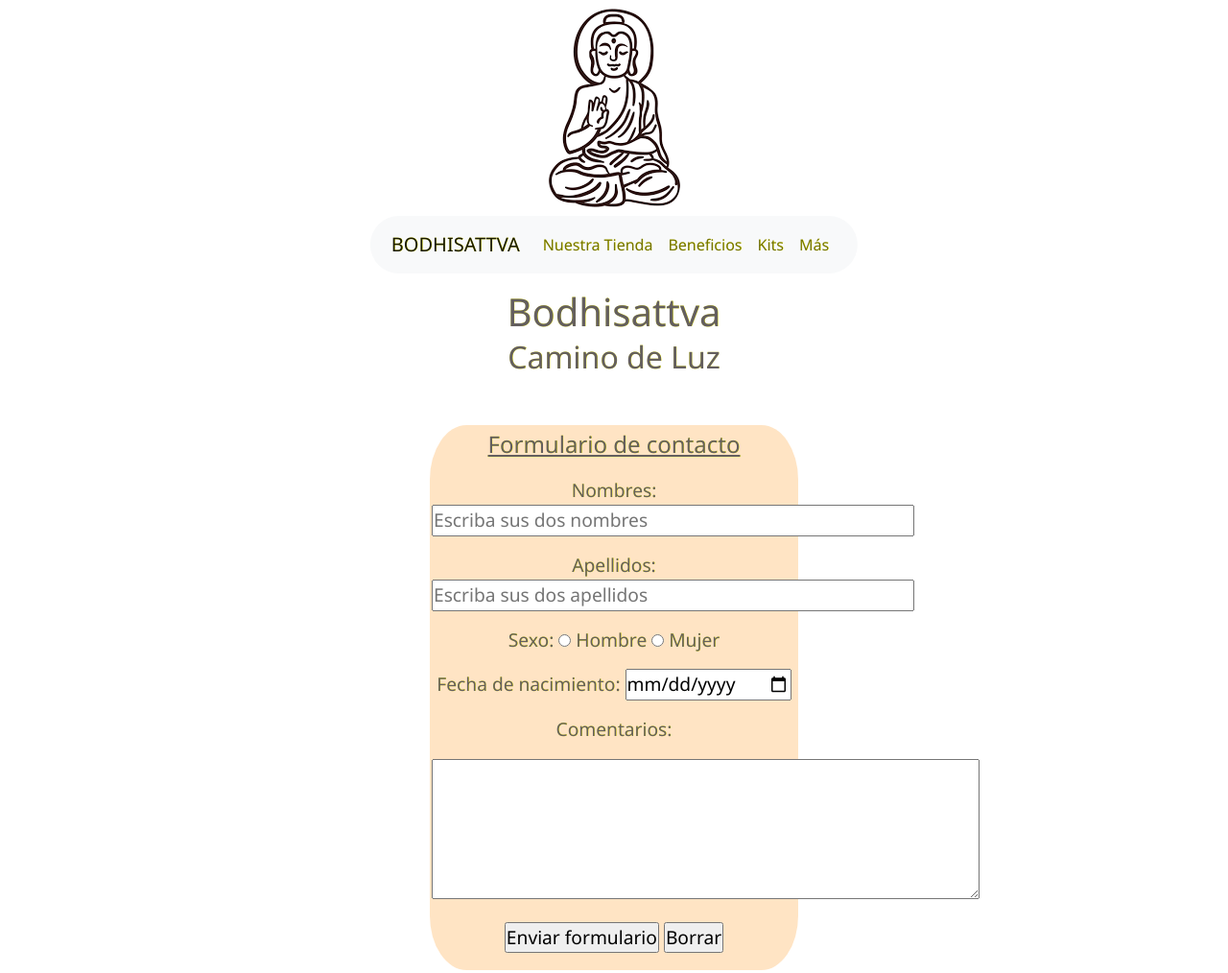
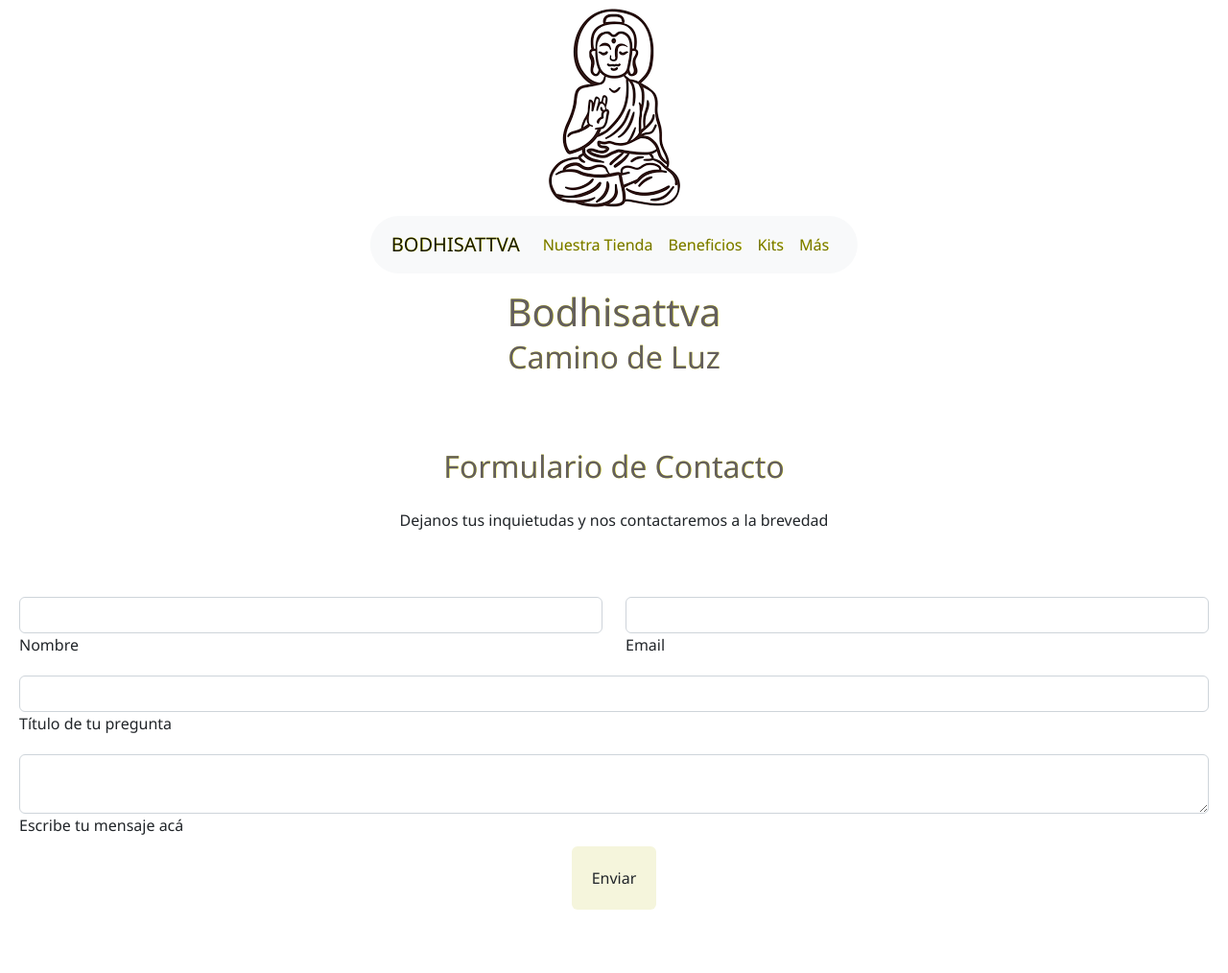
Before and after one commit to CoderNewbie009/EntregaGit, a plain HTML site: page pages/contacto.html in a window 1280 px wide. Shown: the top 1014 px of the page at 96% size. Drawn offline with nearby package versions, Linux system fonts and the light colour scheme.

Commit message:
form de contacto

```diff
--- a/css/styles_contacto.css
+++ b/css/styles_contacto.css
@@ -34,28 +34,6 @@ h2{
     font-style: normal;
     text-shadow: 0.2px 0.2px 0.2px yellow;
 }
-.formulario{
-    background-color: bisque;
-    border-radius: 10%;
-    margin: 0rem 28rem 0rem 28rem;
-}
-.text-f{
-    font-size:larger;
-    background-color: transparent;
-    color: rgb(100, 95, 95);
-    text-align: center;
-    font-style: normal;
-    text-shadow: 0.2px 0.2px 0.2px yellow;
-}
-#text-f2{
-    font-size:x-large;
-    text-decoration: underline;
-    background-color: transparent;
-    color: rgb(100, 95, 95);
-    text-align: center;
-    font-style: normal;
-    text-shadow: 0.2px 0.2px 0.2px yellow;
-}
     /* estilos de la Menu */
 .navbar.navbar-expand-lg.bg-light{
 padding: 10px;
@@ -65,10 +43,6 @@ h2{
 border-radius: 2rem;
 text-shadow: 0.2px 0.2px 0.2px yellow;
 z-index: 1;
-    }
-.formulario{
-    padding: 2px;
-    text-align: center;
 }
 .footer{
 padding-top: 10px;
@@ -90,7 +64,11 @@ h2{
 text-align: center;
 }
 .row{
-    color: yellow;
-    font-size: 27px;
+font-size: 16px;
 padding: 10px;
+justify-content: center;
 }
+.btn{
+background-color: beige;
+padding: 20px;
+}
--- a/pages/contacto.html
+++ b/pages/contacto.html
@@ -73,28 +73,83 @@
     -->
  <br><br>
 
- <form class="formulario">
-  <div  class="text-f">
-    <p id="text-f2">Formulario de contacto</p>
-    <p>Nombres:
-      <input type="text" name="nombre" size="40" placeholder="Escriba sus dos nombres">
-    </p>
-      <p>Apellidos:
-        <input type="text" name="apellidos" size="40" placeholder="Escriba sus dos apellidos">
-      </p>
-      <p>Sexo:
-        <input type="radio" name="hm" value="h"> Hombre
-        <input type="radio" name="hm" value="m"> Mujer
-      </p>
-      <p>Fecha de nacimiento: <input type="date" name="fecha"></p>
-    <p>Comentarios:</p>
-      <p><textarea name="texto" rows="5" cols="50"></textarea></p>
-      <p>
-    <input type="submit" value="Enviar formulario">
-    <input type="reset" value="Borrar">
-  </p>
-</div>
-</form>
+<!--Section: Contact v.2-->
+<section class="mb-4">
+
+  <!--Section heading-->
+  <h2 class="h1-responsive font-weight-bold text-center my-4">Formulario de Contacto</h2>
+  <!--Section description-->
+  <p class="text-center w-responsive mx-auto mb-5">Dejanos tus inquietudas y nos contactaremos a la brevedad</p>
+
+  <div class="row">
+
+      <!--Grid column-->
+      <div class="col-md-12 mb-md-0 mb-5">
+          <form id="contact-form" name="contact-form" action="mail.php" method="POST">
+
+              <!--Grid row-->
+              <div class="row">
+
+                  <!--Grid column-->
+                  <div class="col-md-6">
+                      <div class="md-form mb-0">
+                          <input type="text" id="name" name="name" class="form-control">
+                          <label for="name" class="">Nombre</label>
+                      </div>
+                  </div>
+                  <!--Grid column-->
+
+                  <!--Grid column-->
+                  <div class="col-md-6">
+                      <div class="md-form mb-0">
+                          <input type="text" id="email" name="email" class="form-control">
+                          <label for="email" class="">Email</label>
+                      </div>
+                  </div>
+                  <!--Grid column-->
+
+              </div>
+              <!--Grid row-->
+
+              <!--Grid row-->
+              <div class="row">
+                  <div class="col-md-12">
+                      <div class="md-form mb-0">
+                          <input type="text" id="subject" name="subject" class="form-control">
+                          <label for="subject" class="">Título de tu pregunta</label>
+                      </div>
+                  </div>
+              </div>
+              <!--Grid row-->
+
+              <!--Grid row-->
+              <div class="row">
+
+                  <!--Grid column-->
+                  <div class="col-md-12">
+
+                      <div class="md-form">
+                          <textarea type="text" id="message" name="message" rows="2" class="form-control md-textarea"></textarea>
+                          <label for="message">Escribe tu mensaje acá</label>
+                      </div>
+
+                  </div>
+              </div>
+              <!--Grid row-->
+
+          </form>
+
+          <div class="text-center text-md-left">
+              <a class="btn" onclick="document.getElementById('contact-form').submit();"> Enviar </a>
+          </div>
+          <div class="status"></div>
+      </div>
+      <!--Grid column-->
+
+  </div>
+
+</section>
+<!--Section: Contact v.2-->
 
 
 </body>
```
Also changed, not shown: index.html (line endings or trailing spaces). Lines whose indentation alone changed are shown as unchanged.
